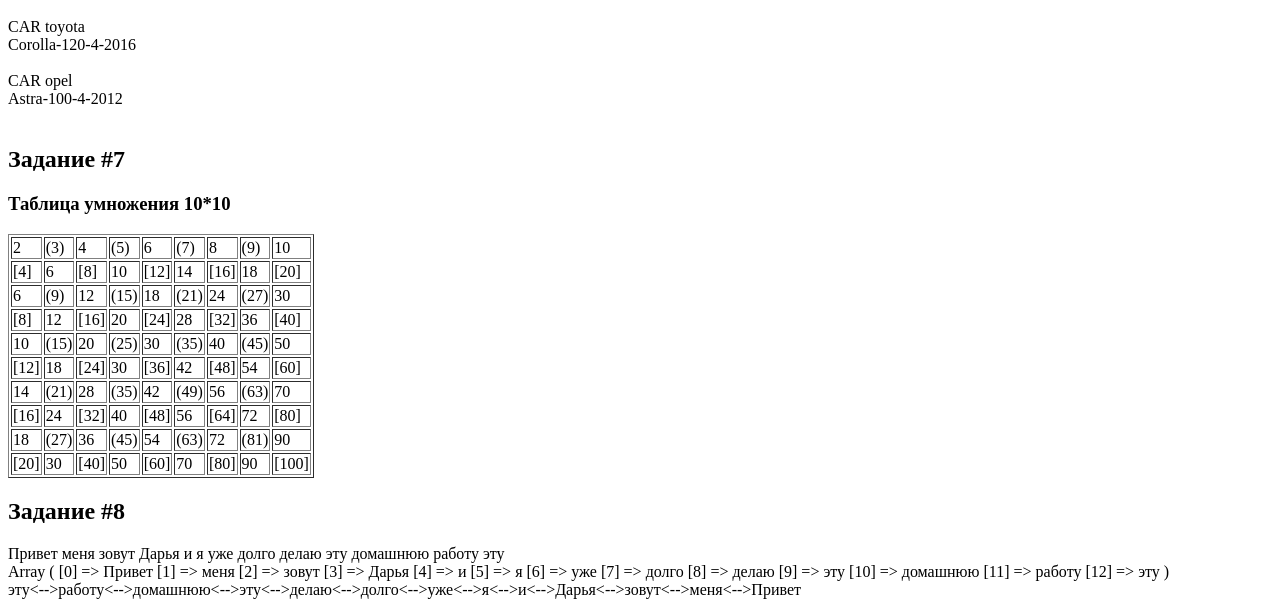
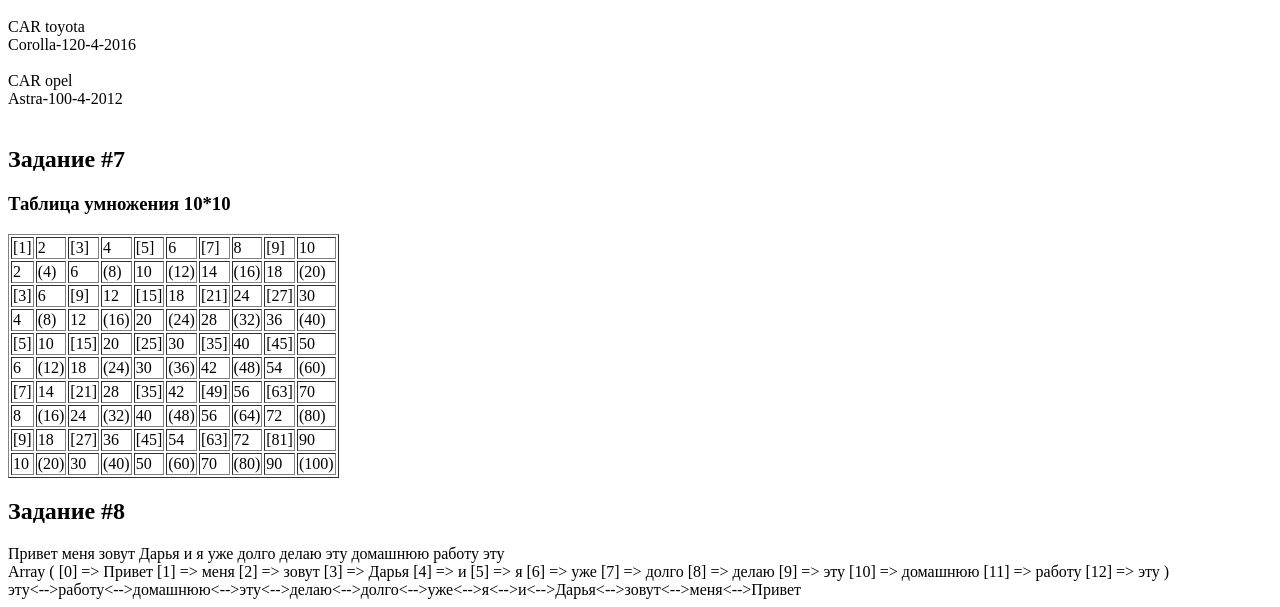
Before and after one commit to mdasha/loftschool_homework1, a PHP site: page / in a window 1280 px wide. Shown: the part 771-1378 px from the top of the page. Run offline with PHP 8.4, Linux system fonts and the light colour scheme.

Commit message:
Исправила ошибку в задании 7

```diff
--- a/index.php
+++ b/index.php
@@ -96,10 +96,10 @@ foreach ($cars as $key => $vol) {
 echo "<h2>Задание #7</h2>";
 echo "<h3>Таблица умножения 10*10</h3>";
 echo "<table border=\"1\">";
-for ($i = 0; $i<10; $i++) {
+for ($i = 1; $i<=10; $i++) {
     echo "<tr>";
-    for ($j = 1; $j < 10; $j++) {
-        $multiple = ($i+1)*($j+1);
+    for ($j = 1; $j <= 10; $j++) {
+        $multiple = $i*$j;
         $mod_i = $i % 2;
         $mod_j = $j % 2;
         if ($mod_i==0 and  $mod_j==0) {
```
